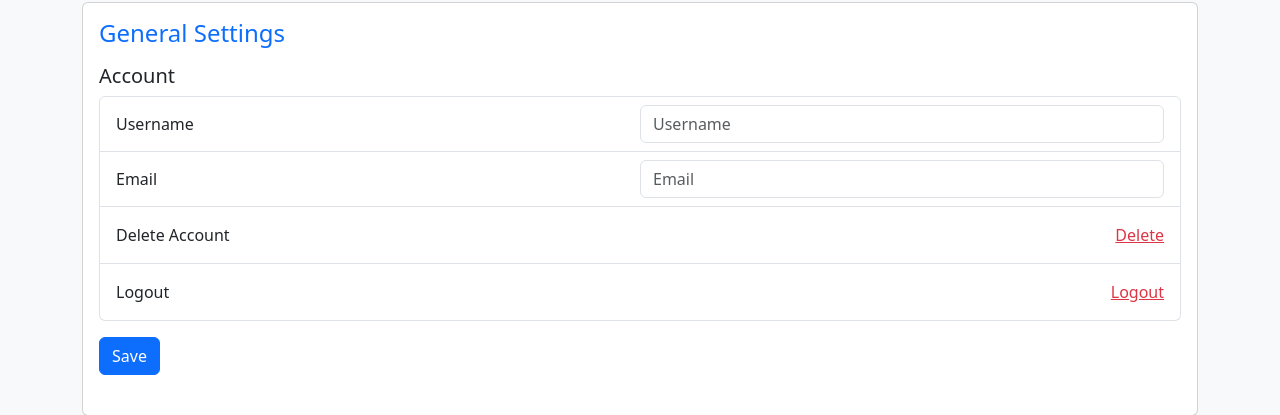
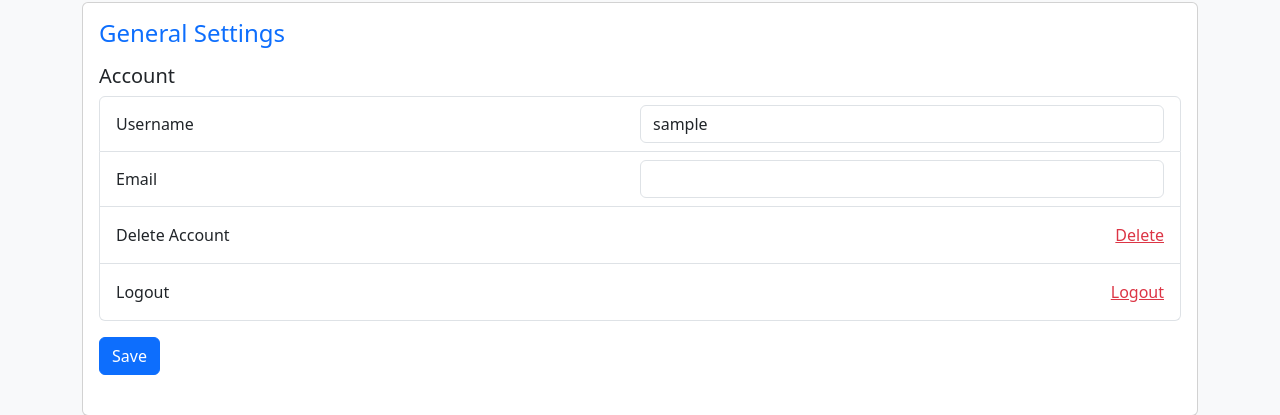
Before and after one commit to jovinjuan/web-project, a PHP site: page /settings.php in a window 1280 px wide. Shown: the part 238-653 px from the top of the page. Run offline with PHP 8.4, Linux system fonts and the light colour scheme; the visitor is signed in with stand-in values (Sample User, id 1); data that the repository does not hold is empty.

Commit message:
Update settings.php Update User profile

```diff
--- a/settings.php
+++ b/settings.php
@@ -2,15 +2,18 @@
 require "config.php";
 
 if(cekLogin()){
-// periksan username yang ada dalam session
+    // Check if username exists in session
     if (isset($_SESSION['username'])) {
         $username = $_SESSION['username'];
 
-//Tarik data email berdasarkan username
+        // Get email based on username
         $query = $conn->prepare("SELECT email FROM user WHERE username = :username");
-$query->bindParam(':username', $username); $query->execute(); //simpan hasil kedalam $email
-$result = $query->fetch(PDO::FETCH_ASSOC); $email =
-$result['email']; } ?>
+        $query->bindParam(':username', $username);
+        $query->execute();
+        $result = $query->fetch(PDO::FETCH_ASSOC);
+        $email = $result['email'];
+    }
+?>
 
 <!DOCTYPE html>
 <html lang="en">
@@ -18,47 +21,26 @@ $result['email']; } ?>
     <meta charset="UTF-8" />
     <meta name="viewport" content="width=device-width, initial-scale=1.0" />
     <title>Settings</title>
-
     <link rel="stylesheet" href="css/style.css" />
-
-    <!-- BOOTSTRAP CSS -->
-    <link
-      href="https://cdn.jsdelivr.net/npm/bootstrap@5.3.3/dist/css/bootstrap.min.css"
-      rel="stylesheet"
-      integrity="sha384-QWTKZyjpPEjISv5WaRU9OFeRpok6YctnYmDr5pNlyT2bRjXh0JMhjY6hW+ALEwIH"
-      crossorigin="anonymous"
-    />
+    <!-- Bootstrap CSS -->
+    <link href="https://cdn.jsdelivr.net/npm/bootstrap@5.3.3/dist/css/bootstrap.min.css" rel="stylesheet" integrity="sha384-QWTKZyjpPEjISv5WaRU9OFeRpok6YctnYmDr5pNlyT2bRjXh0JMhjY6hW+ALEwIH" crossorigin="anonymous" />
     <!-- Bootstrap Script -->
     <script src="https://cdn.jsdelivr.net/npm/@popperjs/core@2.11.6/dist/umd/popper.min.js"></script>
     <script src="https://cdn.jsdelivr.net/npm/bootstrap@5.3.0-alpha1/dist/js/bootstrap.min.js"></script>
-
-    <!-- BOOTSTRAP ICON -->
-    <link
-      rel="stylesheet"
-      href="https://cdn.jsdelivr.net/npm/bootstrap-icons@1.11.3/font/bootstrap-icons.min.css"
-    />
+    <!-- Bootstrap Icons -->
+    <link rel="stylesheet" href="https://cdn.jsdelivr.net/npm/bootstrap-icons@1.11.3/font/bootstrap-icons.min.css" />
 </head>
 <body class="bg-light">
     <div class="container mt-5">
-      <a href="home.php" class="text-decoration-none"
-        ><i class="bi bi-arrow-left"></i> Back</a
-      >
+        <a href="home.php" class="text-decoration-none"><i class="bi bi-arrow-left"></i> Back</a>
         <h2 class="mt-3 mb-4">Settings</h2>
 
         <!-- Profile Section -->
         <div class="card mb-4">
             <div class="card-body d-flex align-items-center">
                 <div>
-            <h5 class="card-title">
-              <?php
-              echo ($username)
-              ?>
-            </h5>
-            <p class="card-text text-muted">
-              <?php
-              echo ($email)
-              ?>
-            </p>
+                    <h5 class="card-title"><?php echo $username; ?></h5>
+                    <p class="card-text text-muted"><?php echo $email; ?></p>
                 </div>
             </div>
         </div>
@@ -70,83 +52,38 @@ $result['email']; } ?>
 
                 <!-- Account Section -->
                 <h5>Account</h5>
-          <form>
+                <form action="edit_user.php" method="POST">
                     <ul class="list-group mb-3">
-              <li
-                class="list-group-item d-flex justify-content-between align-items-center"
-              >
-                <label for="nameInput">Username</label>
-                <input
-                  type="text"
-                  id="nameInput"
-                  class="form-control w-50"
-                  placeholder="Username"
-                />
+                        <li class="list-group-item d-flex justify-content-between align-items-center">
+                            <label name="username" for="nameInput">Username</label>
+                            <input type="text" id="nameInput" class="form-control w-50" name="username" value="<?php echo $username; ?>" />
                         </li>
-              <li
-                class="list-group-item d-flex justify-content-between align-items-center"
-              >
-                <label for="emailInput">Email</label>
-                <input
-                  type="email"
-                  id="emailInput"
-                  class="form-control w-50"
-                  placeholder="Email"
-                />
+                        <li class="list-group-item d-flex justify-content-between align-items-center">
+                            <label name="email" for="emailInput">Email</label>
+                            <input type="email" id="emailInput" class="form-control w-50" name="email" value="<?php echo $email; ?>" />
                         </li>
-              <li
-                class="list-group-item d-flex justify-content-between align-items-center"
-              >
+                        <li class="list-group-item d-flex justify-content-between align-items-center">
                             <span class="py-2">Delete Account</span>
-                <a
-                  href="#"
-                  class="text-danger"
-                  data-bs-toggle="modal"
-                  data-bs-target="#delete_user"
-                  >Delete</a
-                >
-                <div
-                  class="modal fade"
-                  id="delete_user"
-                  tabindex="-1"
-                  aria-labelledby="delete_user_label"
-                  aria-hidden="true"
-                >
+                            <a href="#" class="text-danger" data-bs-toggle="modal" data-bs-target="#delete_user">Delete</a>
+                            <div class="modal fade" id="delete_user" tabindex="-1" aria-labelledby="delete_user_label" aria-hidden="true">
                                 <div class="modal-dialog modal-dialog-centered">
                                     <div class="modal-content">
                                         <div class="modal-header">
-                        <h1 class="modal-title fs-4" id="delete_user_label">
-                          Delete Account?
-                        </h1>
-                        <button
-                          type="button"
-                          class="btn-close"
-                          data-bs-dismiss="modal"
-                          aria-label="Close"
-                        ></button>
+                                            <h1 class="modal-title fs-4" id="delete_user_label">Delete Account?</h1>
+                                            <button type="button" class="btn-close" data-bs-dismiss="modal" aria-label="Close"></button>
                                         </div>
                                         <div class="modal-body">
-                        Deleting your account will remove all your personal
-                        information. This action is permanent and cannot be
-                        undone.
+                                            Deleting your account will remove all your personal information. This action is permanent and cannot be undone.
                                         </div>
                                         <div class="modal-footer">
-                        <button
-                          type="button"
-                          class="btn btn-secondary"
-                          data-bs-dismiss="modal"
-                        >
-                          Cancel
-                        </button>
+                                            <button type="button" class="btn btn-secondary" data-bs-dismiss="modal">Cancel</button>
                                             <a href="delete.php" class="btn btn-danger"> Delete </a>
                                         </div>
                                     </div>
                                 </div>
                             </div>
                         </li>
-              <li
-                class="list-group-item d-flex justify-content-between align-items-center"
-              >
+                        <li class="list-group-item d-flex justify-content-between align-items-center">
                             <span class="py-2">Logout</span>
                             <a href="logout.php" class="text-danger">Logout</a>
                         </li>
@@ -159,6 +96,7 @@ $result['email']; } ?>
     </div>
 </body>
 </html>
+
 <?php
 } else {
     header('location:index.php');
```
Lines whose indentation alone changed are shown as unchanged.
